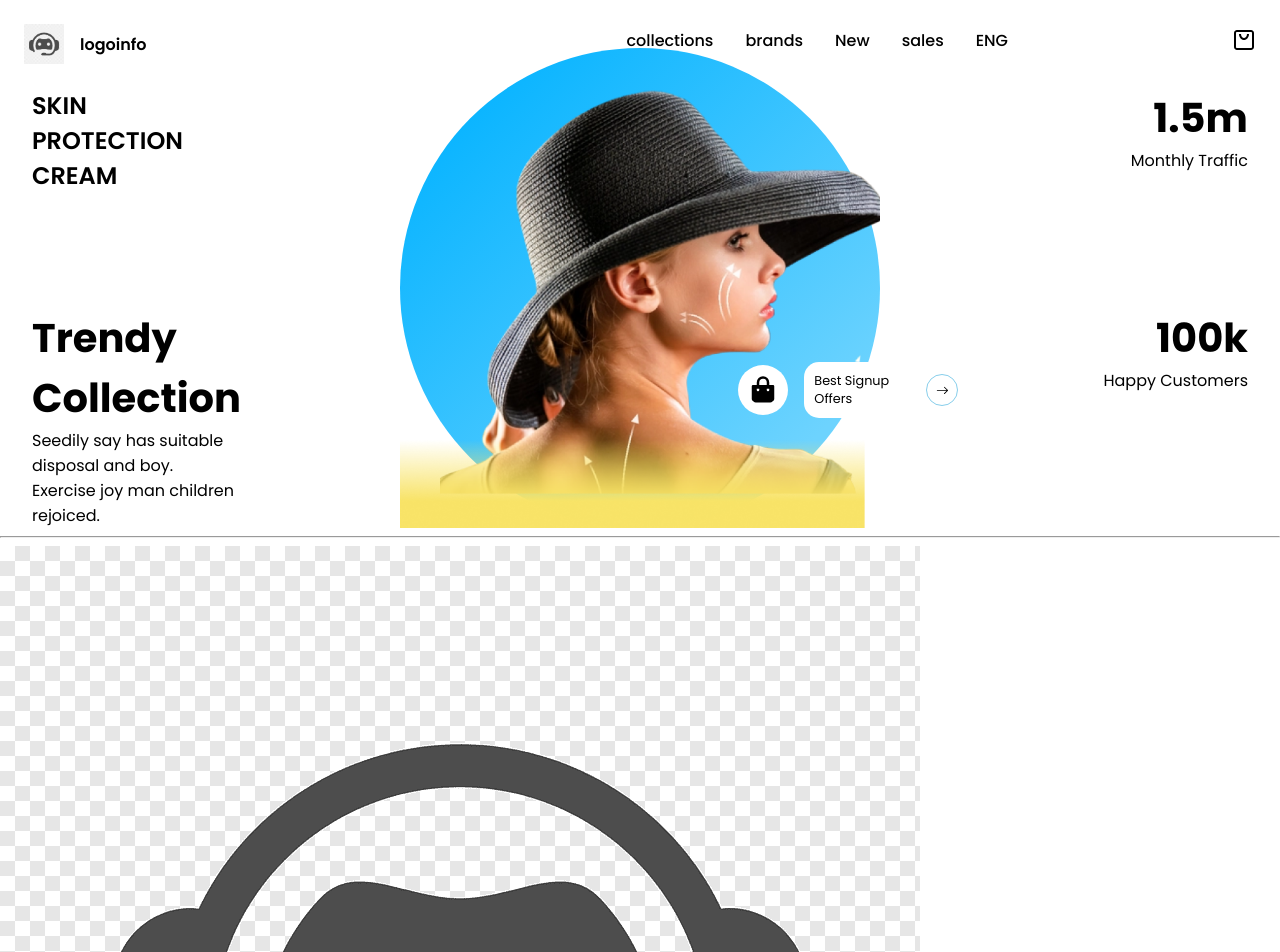
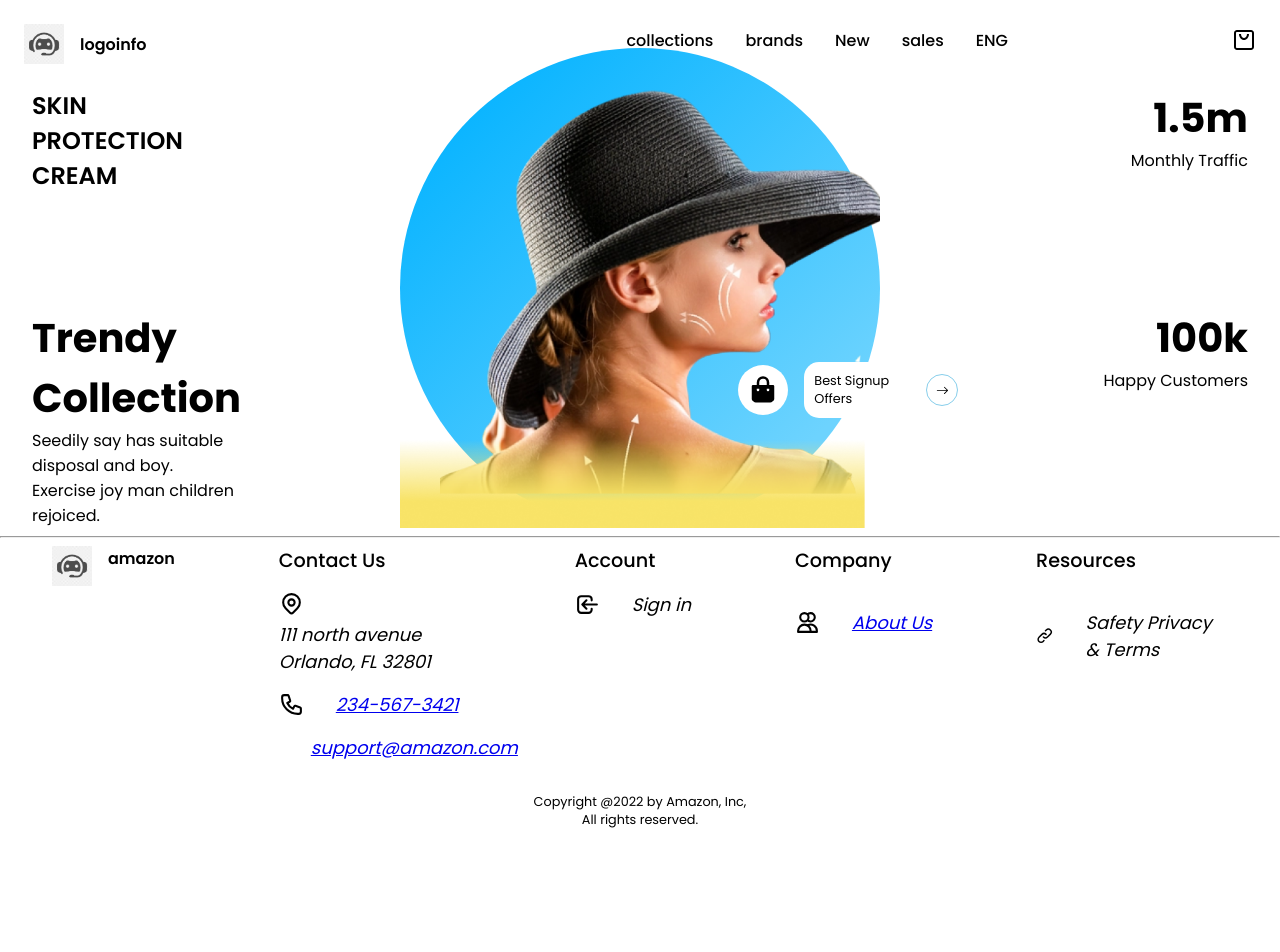
Before and after one commit to Hemal99/E-commerce-chatbot, a React (Create React App) app: page / in a window 1280 px wide. Shown: the top 952 px of the page. After the commit the page ends 829 px from the top, so only its background shows below. Built offline with nearby package versions, Linux system fonts and the light colour scheme.

Commit message:
refactor footer

```diff
--- a/src/components/footer/Footer.jsx
+++ b/src/components/footer/Footer.jsx
@@ -8,27 +8,27 @@ import{
     UsersIcon,
     LinkIcon,
 } from "@heroicons/react/outline";
-import css from './footer.modules.css';
+import css from './footer.module.css';
 
  const Footer = () => {
         return(
             <div classname={css.cFooterWrapper}>
                 <hr/>
 
-                <div classname={CSS.cFooter}>
-                    <div classname={css.logo}>
+                <div className={css.cFooter}>
+
+                    <div className={css.logo}>
                         <img src = {Logo} alt=""/>
                         <span>amazon</span>
                     </div>
 
-
-                        <div className={css.block}>
+                     <div className={css.block}>
                             <div className={css.detail}>
-                                <img src={Logo} alt=""/>
+                                {/* <img src={Logo} alt=""/> */}
                                 <span>Contact Us</span>
                                 <span >
                                 <LocationMarkerIcon className={css.icon}/>
-                                <span>111 north avenue Orlando, FL 32801</span>
+                                <span className={css.pngLine}>111 north avenue Orlando, FL 32801</span>
                                 </span>
 
                                 <span className={css.pngLine}>
--- a/src/components/footer/footer.modules.css
+++ b/src/components/footer/footer.module.css
@@ -1,4 +1,5 @@
 .cFooterWrapper{
+    display: flex;
     width: 100%;
     margin-top:5rem;
 }
@@ -13,6 +14,7 @@
 
 .cFooter{
     display: flex;
+    flex-direction: row;
     width: 100%;
     justify-content: space-around;
 }
@@ -21,6 +23,7 @@
     display: flex;
     align-items: flex-start;
     gap: 1rem;
+
 }
 
 .logo>img{
@@ -61,12 +64,13 @@
 
 .pngLine{
     display: flex;
-    gap: 1rem;
+    gap: 2rem;
     align-items: center;
+    font-size: large;
 }
 
 .icon{
-    width: 25px;
+    width: 25px !important;
 }
 
 .copyRight{
@@ -74,6 +78,6 @@
     flex-direction: column;
     width: 100%;
     text-align: center;
-    font-size: 65rem;
+    font-size: 0.8rem;
     margin-top: 2rem;
 }
```
